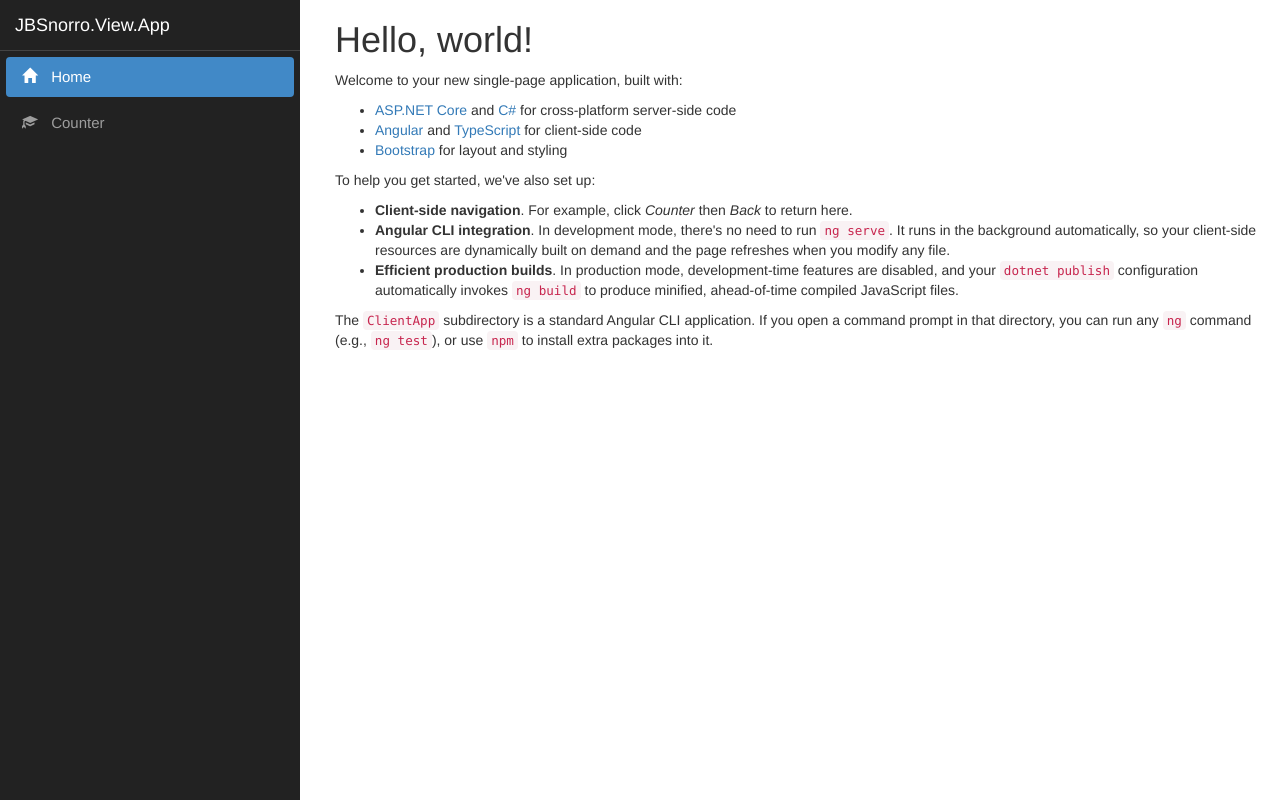
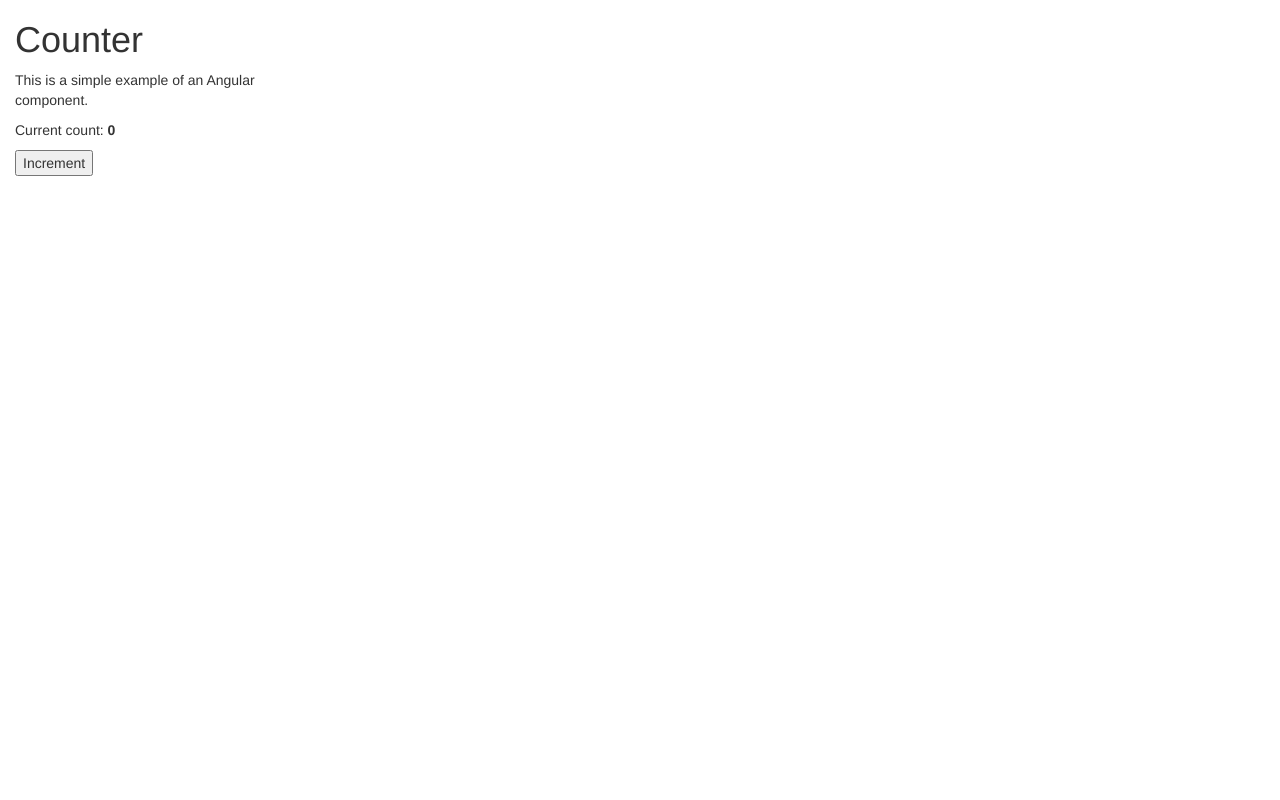
Before and after one commit to JeroenBos/BrowserApp, an Angular app in the folder JBSnorro.View.App/ClientApp/: page / in a window 1280 px wide. Built offline with nearby package versions, Linux system fonts and the light colour scheme.

Commit message:
Remove all other parts except for app and counter

```diff
--- a/JBSnorro.View.App/ClientApp/src/app/app.component.html
+++ b/JBSnorro.View.App/ClientApp/src/app/app.component.html
@@ -1,10 +1,7 @@
 <div class='container-fluid'>
   <div class='row'>
     <div class='col-sm-3'>
-      <app-nav-menu></app-nav-menu>
-    </div>
-    <div class='col-sm-9 body-content'>
-      <router-outlet></router-outlet>
+      <app-counter-component></app-counter-component>
     </div>
   </div>
 </div>
--- a/JBSnorro.View.App/ClientApp/src/app/home/home.component.html
+++ /dev/null
@@ -1,14 +0,0 @@
-<h1>Hello, world!</h1>
-<p>Welcome to your new single-page application, built with:</p>
-<ul>
-  <li><a href='https://get.asp.net/'>ASP.NET Core</a> and <a href='https://msdn.microsoft.com/en-us/library/67ef8sbd.aspx'>C#</a> for cross-platform server-side code</li>
-  <li><a href='https://angular.io/'>Angular</a> and <a href='http://www.typescriptlang.org/'>TypeScript</a> for client-side code</li>
-  <li><a href='http://getbootstrap.com/'>Bootstrap</a> for layout and styling</li>
-</ul>
-<p>To help you get started, we've also set up:</p>
-<ul>
-  <li><strong>Client-side navigation</strong>. For example, click <em>Counter</em> then <em>Back</em> to return here.</li>
-  <li><strong>Angular CLI integration</strong>. In development mode, there's no need to run <code>ng serve</code>. It runs in the background automatically, so your client-side resources are dynamically built on demand and the page refreshes when you modify any file.</li>
-  <li><strong>Efficient production builds</strong>. In production mode, development-time features are disabled, and your <code>dotnet publish</code> configuration automatically invokes <code>ng build</code> to produce minified, ahead-of-time compiled JavaScript files.</li>
-</ul>
-<p>The <code>ClientApp</code> subdirectory is a standard Angular CLI application. If you open a command prompt in that directory, you can run any <code>ng</code> command (e.g., <code>ng test</code>), or use <code>npm</code> to install extra packages into it.</p>
--- a/JBSnorro.View.App/ClientApp/src/app/nav-menu/nav-menu.component.css
+++ /dev/null
@@ -1,59 +0,0 @@
-li .glyphicon {
-    margin-right: 10px;
-}
-
-/* Highlighting rules for nav menu items */
-li.link-active a,
-li.link-active a:hover,
-li.link-active a:focus {
-    background-color: #4189C7;
-    color: white;
-}
-
-/* Keep the nav menu independent of scrolling and on top of other items */
-.main-nav {
-    position: fixed;
-    top: 0;
-    left: 0;
-    right: 0;
-    z-index: 1;
-}
-
-@media (min-width: 768px) {
-    /* On small screens, convert the nav menu to a vertical sidebar */
-    .main-nav {
-        height: 100%;
-        width: calc(25% - 20px);
-    }
-    .navbar {
-        border-radius: 0px;
-        border-width: 0px;
-        height: 100%;
-    }
-    .navbar-header {
-        float: none;
-    }
-    .navbar-collapse {
-        border-top: 1px solid #444;
-        padding: 0px;
-    }
-    .navbar ul {
-        float: none;
-    }
-    .navbar li {
-        float: none;
-        font-size: 15px;
-        margin: 6px;
-    }
-    .navbar li a {
-        padding: 10px 16px;
-        border-radius: 4px;
-    }
-    .navbar a {
-        /* If a menu item's text is too long, truncate it */
-        width: 100%;
-        white-space: nowrap;
-        overflow: hidden;
-        text-overflow: ellipsis;
-    }
-}
--- a/JBSnorro.View.App/ClientApp/src/app/nav-menu/nav-menu.component.html
+++ /dev/null
@@ -1,28 +0,0 @@
-<div class='main-nav'>
-  <div class='navbar navbar-inverse'>
-    <div class='navbar-header'>
-      <button type='button' class='navbar-toggle' data-toggle='collapse' data-target='.navbar-collapse' [attr.aria-expanded]='isExpanded' (click)='toggle()'>
-        <span class='sr-only'>Toggle navigation</span>
-        <span class='icon-bar'></span>
-        <span class='icon-bar'></span>
-        <span class='icon-bar'></span>
-      </button>
-      <a class='navbar-brand' [routerLink]='["/"]'>JBSnorro.View.App</a>
-    </div>
-    <div class='clearfix'></div>
-    <div class='navbar-collapse collapse' [ngClass]='{ "in": isExpanded }'>
-      <ul class='nav navbar-nav'>
-        <li [routerLinkActive]='["link-active"]' [routerLinkActiveOptions]='{ exact: true }'>
-          <a [routerLink]='["/"]' (click)='collapse()'>
-            <span class='glyphicon glyphicon-home'></span> Home
-          </a>
-        </li>
-        <li [routerLinkActive]='["link-active"]'>
-          <a [routerLink]='["/counter"]' (click)='collapse()'>
-            <span class='glyphicon glyphicon-education'></span> Counter
-          </a>
-        </li>
-      </ul>
-    </div>
-  </div>
-</div>
--- a/JBSnorro.View.App/ClientApp/src/app/nav-menu/nav-menu.component.ts
+++ /dev/null
@@ -1,18 +0,0 @@
-import { Component } from '@angular/core';
-
-@Component({
-  selector: 'app-nav-menu',
-  templateUrl: './nav-menu.component.html',
-  styleUrls: ['./nav-menu.component.css']
-})
-export class NavMenuComponent {
-  isExpanded = false;
-
-  collapse() {
-    this.isExpanded = false;
-  }
-
-  toggle() {
-    this.isExpanded = !this.isExpanded;
-  }
-}
```
Also changed, not shown: JBSnorro.View.App/ClientApp/src/app/app.module.ts (+1 -6 lines), JBSnorro.View.App/ClientApp/src/app/home/home.component.ts (deleted, +0 -8 lines).
